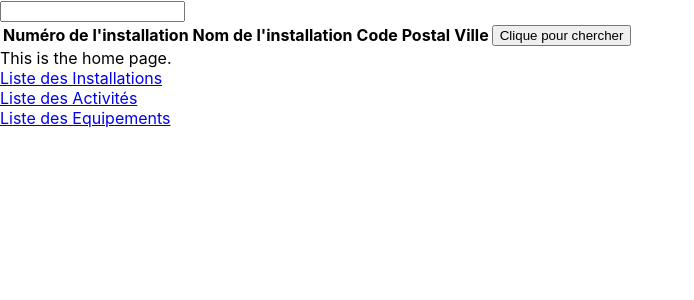
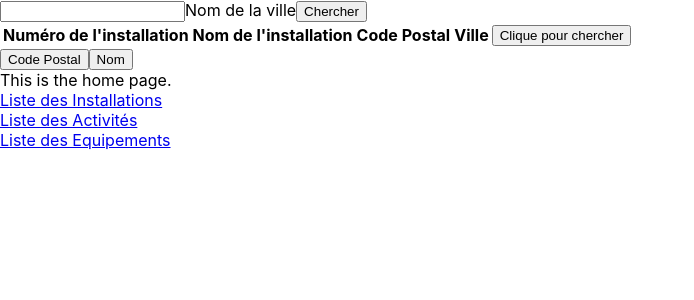
Before and after one commit to Dylanotina/ProjetNode, a React (Create React App) app in the folder client/: page /installation in a window 1280 px wide. Shown: the top 300 px of the page, without its empty margins (0-694 px from the left). Built offline with nearby package versions, Linux system fonts and the light colour scheme.

Commit message:
ajout et fin fonctions page installation

```diff
--- a/client/src/Client.js
+++ b/client/src/Client.js
@@ -25,7 +25,21 @@ function searchAllEquipement(cb) {
 }
 
 function searchVille(query, cb){
-    return fetch(`api/installation/${query}`)
+    return fetch(`api/installation/ville/${query}`)
+        .then(checkStatus)
+        .then(parseJSON)
+        .then(cb);
+}
+
+function searchCodePostal(query,cb){
+    return fetch(`api/installation/code_postal/${query}`)
+        .then(checkStatus)
+        .then(parseJSON)
+        .then(cb);
+}
+
+function searchNomInstallation(query, cb) {
+    return fetch(`api/installation/nom/${query}`)
         .then(checkStatus)
         .then(parseJSON)
         .then(cb);
@@ -45,5 +59,5 @@ function checkStatus(res) {
 function parseJSON(response) {
     return response.json();
 }
-const Client = {searchAllInstallation,searchAllActivite,searchAllEquipement,searchVille};
+const Client = {searchAllInstallation,searchAllActivite,searchAllEquipement,searchVille,searchCodePostal,searchNomInstallation};
 export default Client;
--- a/client/src/Installation.js
+++ b/client/src/Installation.js
@@ -20,8 +20,29 @@ class Installation extends React.Component{
            });
        });
    };
+   handleSearchCodePostal =()=>{
+       Client.searchCodePostal(this.state.inputValue,installations=>{
+           this.setState({
+               installations :installations.slice(0,100)
+           });
+       });
+   };
+
+   handleSearchNomInstallation =()=>{
+       Client.searchNomInstallation(this.state.inputValue, installations=>{
+           this.setState({
+               installations:installations.slice(0,100)
+           });
+       });
+   };
 
 /*Partie rendu html */
+    updateInputValue(evt){
+        this.setState({
+            inputValue : evt.target.value
+        });
+    }
+
     render(){
 
        const foodRows = this.state.installations.map((installation,i)=>(
@@ -34,7 +55,8 @@ class Installation extends React.Component{
        ));
         return(
         <div id="tableau-installation">
-            <input value={this.state.inputValue} onChange={evt => this.updateInputValue(evt)}></input>
+            <input value={this.state.inputValue} onChange={evt => this.updateInputValue(evt)}/>Nom de la ville
+            <button onClick={this.handleSearchVille}>Chercher</button>
             <table>
                 <thead>
                 <tr>
@@ -51,6 +73,9 @@ class Installation extends React.Component{
                 {foodRows}
                 </tbody>
             </table>
+
+            <button onClick={this.handleSearchCodePostal}>Code Postal</button>
+            <button onClick={this.handleSearchNomInstallation}>Nom</button>
         </div>
         );
 
```
